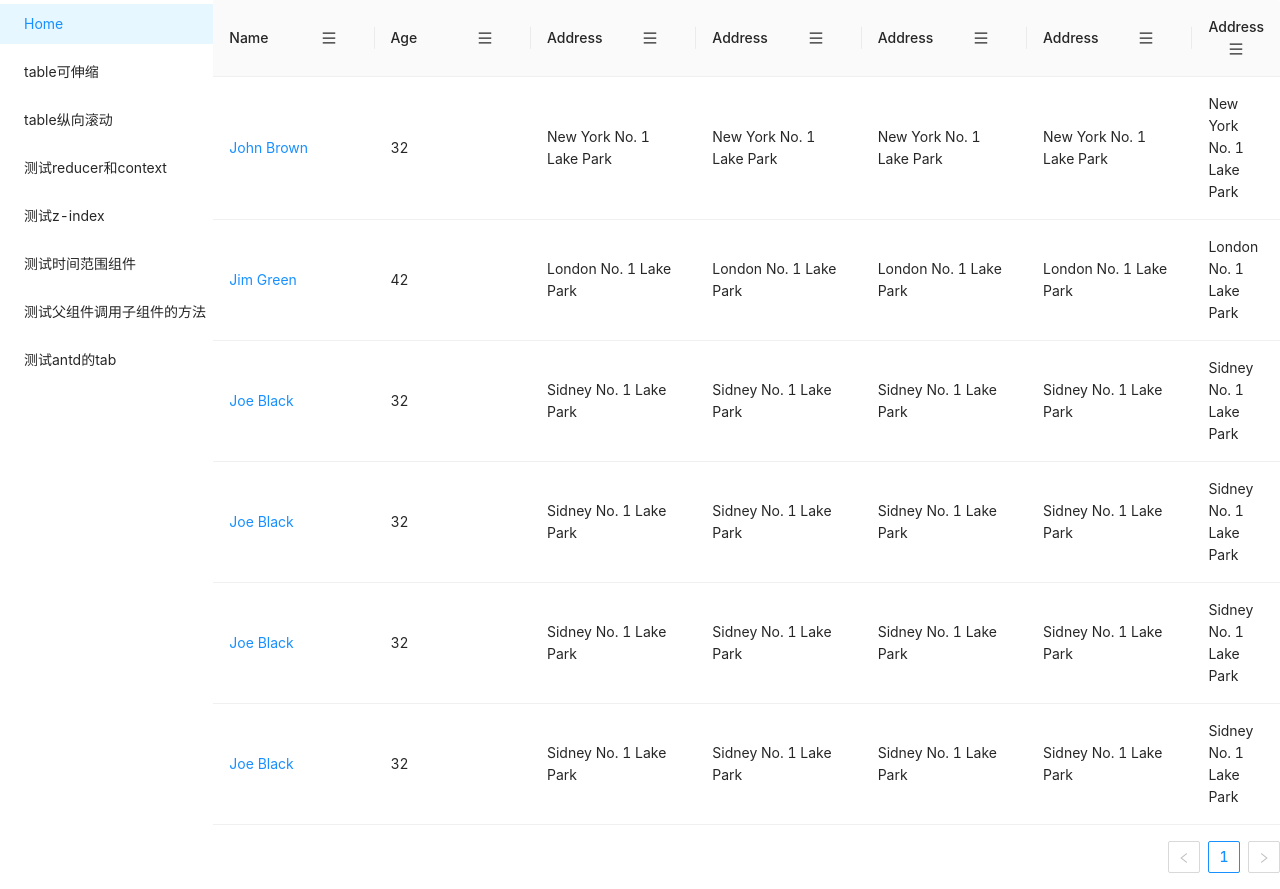
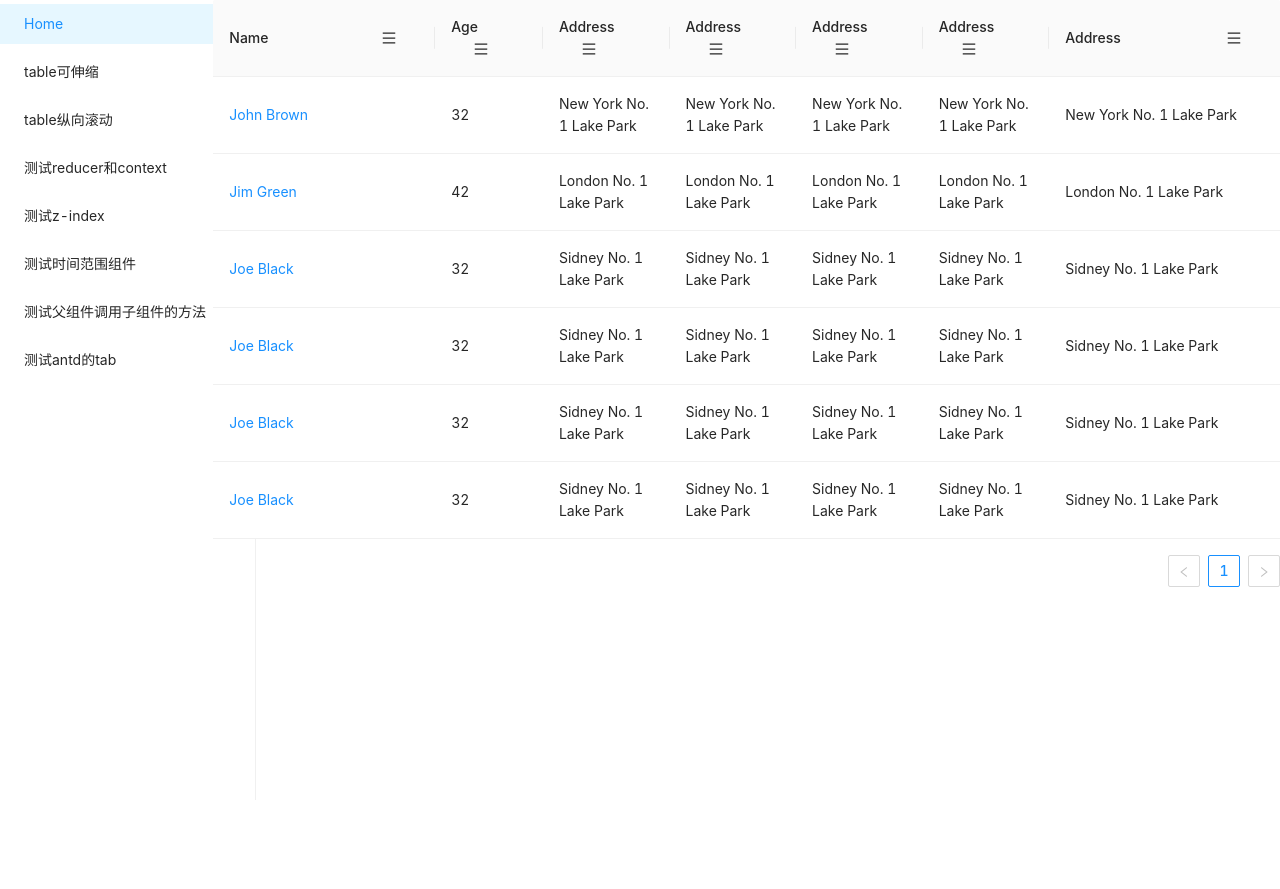
Before and after one commit to lixingjuan/react-playground, a React (Create React App) app: page /TestFlexTable in a window 1280 px wide. After the commit the page ends 800 px from the top, so only its background shows below. Built offline with nearby package versions, Linux system fonts and the light colour scheme.

Commit message:
fix: 修改css文件

```diff
--- a/src/components/FlexibleTable/index.tsx
+++ b/src/components/FlexibleTable/index.tsx
@@ -7,7 +7,7 @@ import { ColumnsType, TableProps } from 'antd/lib/table/Table';
 import { Resizable } from 'react-resizable';
 import { MenuOutlined } from '@ant-design/icons';
 
-import './style.less';
+import './style.css';
 import DragListView from './DragColumnView';
 
 
@@ -21,13 +21,12 @@ export interface ResizableTitleProps {
 }
 
 const ResizableTitle = (props: ResizableTitleProps) => {
-  console.log({props});
-  const { width, onResize, className, ...restProps } = props;
+   const { width, onResize, className, ...restProps } = props;
   const isFixed = className.includes('table-cell-fix');
 
-  // if (!width) {
-  //   return <th {...restProps} />;
-  // }
+  if (!width) {
+    return <th {...restProps} />;
+  }
 
   const FixedTh = () => (
     <Row justify="space-between" className="header-buttons">
--- /dev/null
+++ b/src/components/FlexibleTable/style.css
@@ -0,0 +1,36 @@
+
+.ant-table-thead thead tr th.react-resizable:nth-child(1) {
+  z-index: 2;
+}
+
+.ant-table-thead thead thead tr th.react-resizable {
+  position: relative;
+  background-clip: padding-box;
+  line-height: 1;
+  z-index: 1;
+}
+
+.react-resizable-handle {
+  display: block;
+  position: absolute;
+  right: -5px;
+  bottom: 0;
+  z-index: 1;
+  width: 10px;
+  height: 100%;
+  cursor: col-resize;
+}
+
+.ant-table-cell-fix-left .react-resizable-handle {
+  cursor: default;
+}
+
+.header-buttons .header-button {
+  flex: 1;
+}
+.header-buttons .drag-button {
+  cursor: move;
+  flex-basis: 60px;
+  text-align: center;
+  justify-content: flex-end;
+}
--- a/src/components/FlexibleTable/style.less
+++ /dev/null
@@ -1,37 +0,0 @@
-.ant-table-thead {
-  thead tr th.react-resizable:nth-child(1) {
-    z-index: 2;
-  }
-  thead tr th.react-resizable {
-    position: relative;
-    background-clip: padding-box;
-    line-height: 1;
-    z-index: 1;
-  }
-
-  .react-resizable-handle {
-    position: absolute;
-    right: -5px;
-    bottom: 0;
-    z-index: 1;
-    width: 10px;
-    height: 100%;
-    cursor: col-resize;
-  }
-
-  .ant-table-cell-fix-left .react-resizable-handle {
-    cursor: default;
-  }
-}
-
-.header-buttons {
-  .header-button {
-    flex: 1;
-  }
-  .drag-button {
-    cursor: move;
-    flex-basis: 60px;
-    text-align: center;
-    justify-content: flex-end;
-  }
-}
--- a/src/pages/TestFlexTable/index.tsx
+++ b/src/pages/TestFlexTable/index.tsx
@@ -6,7 +6,7 @@ const columns = [
     title: "Name",
     dataIndex: "name",
     key: "name",
-    width: 200,
+    width: 500,
     render: (text:string) => <a>{text}</a>,
   },
   {
@@ -43,6 +43,7 @@ const columns = [
     title: "Address",
     dataIndex: "address",
     key: "address",
+    width: 500,
   },
 ];
 
```
